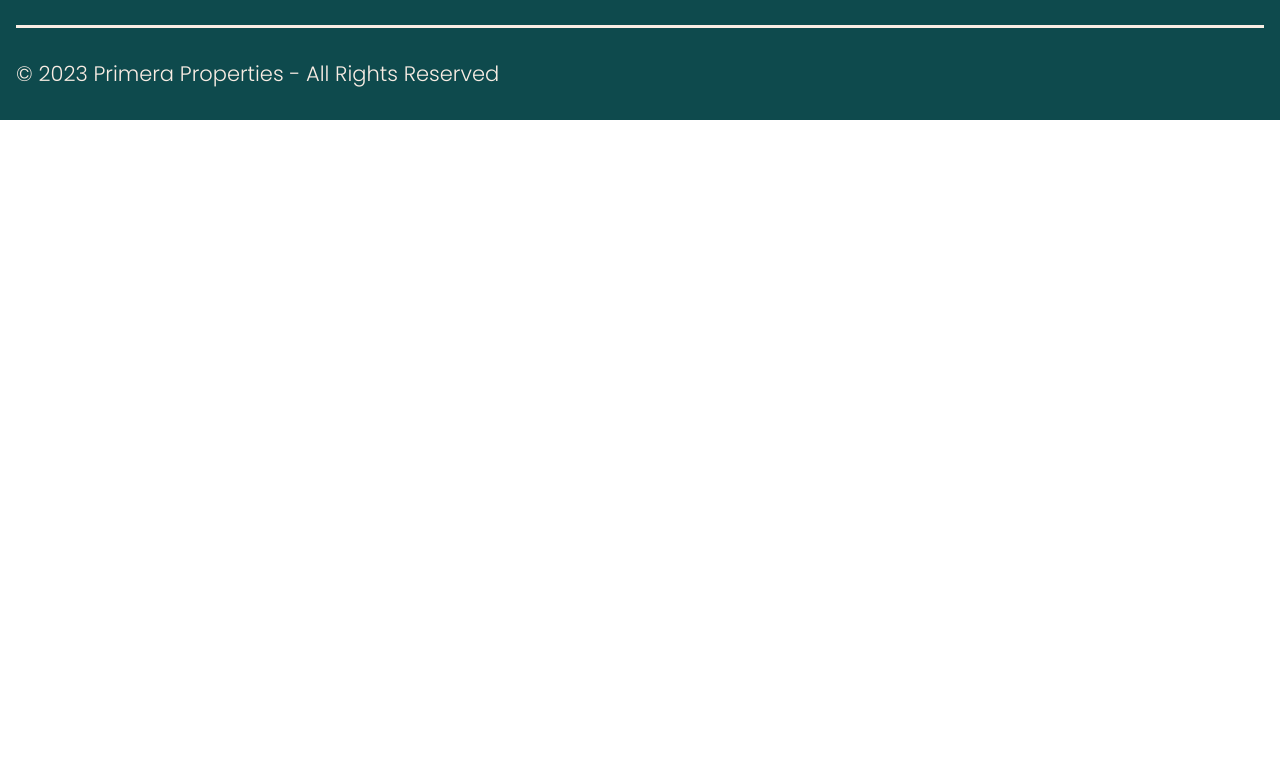
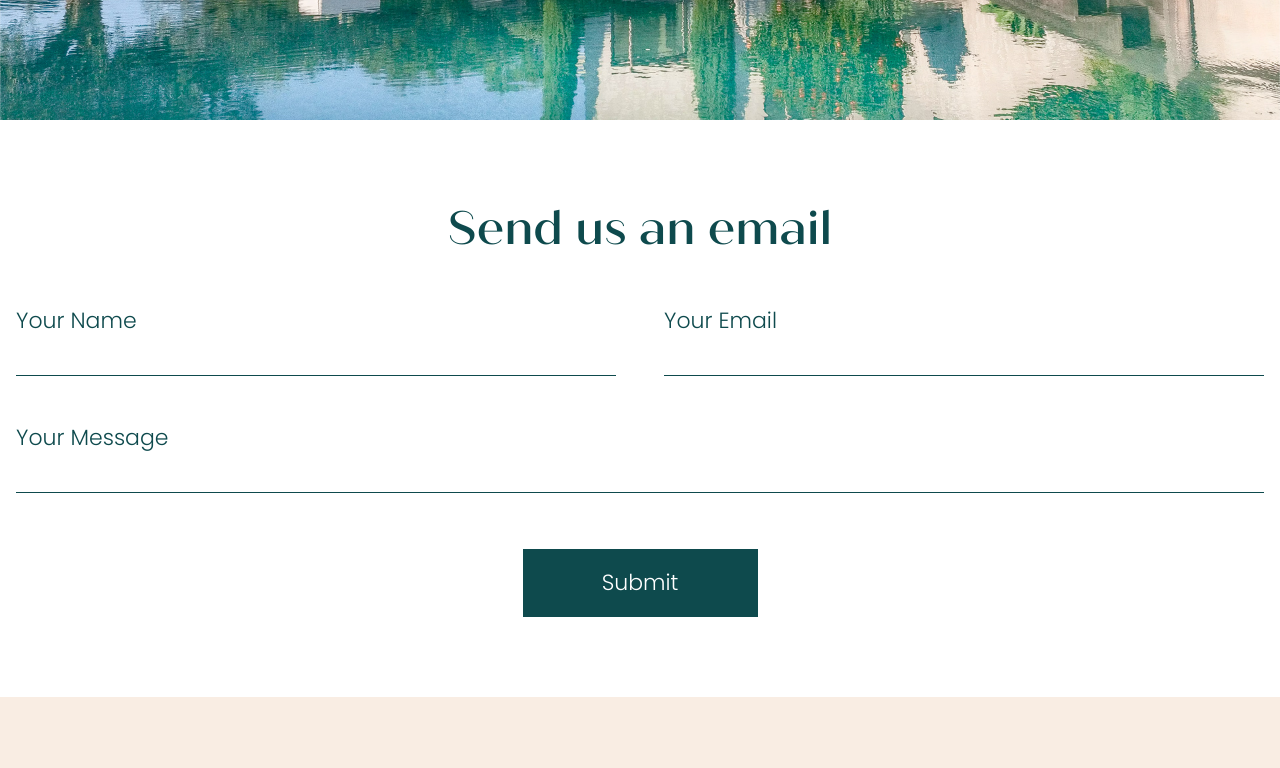
Before and after one commit to Toadder/nextjs-primera, a Next.js app: page /contact in a window 1280 px wide. Before the commit this address had no page. Shown: the part 680-1448 px from the top of the page. Before the commit the page ends 800 px from the top, so only its background shows below. Built offline with nearby package versions, Linux system fonts and the light colour scheme.

Commit message:
Part of contact page

```diff
--- /dev/null
+++ b/pages/contact.js
@@ -0,0 +1,13 @@
+import Head from 'next/head';
+import ContactPage from '@/src/pages/ContactPage';
+
+const Contact = () => (
+	<>
+		<Head>
+			<title>Primera | Contact</title>
+		</Head>
+		<ContactPage />
+	</>
+);
+
+export default Contact;
--- /dev/null
+++ b/src/components/ContactForm/index.jsx
@@ -0,0 +1,82 @@
+import { fadeIn, slideY } from '@/src/app/styles/animations';
+import SectionTitle from '@/src/shared/SectionTitle/SectionTitle';
+import { motion } from 'framer-motion';
+
+const ContactForm = () => {
+	return (
+		<section className='section-paddings'>
+			<div className='container'>
+				<motion.div
+					variants={slideY('down')}
+					initial='hidden'
+					whileInView='show'
+					viewport={{ once: true }}
+					className='text-center'
+				>
+					<SectionTitle styles='text-primary'>Send us an email</SectionTitle>
+				</motion.div>
+				<form className='lg:mt-12 md:mt-10 mt-7'>
+					<div className='grid md:grid-cols-2 grid-cols-1 lg:gap-12 md:gap-10 gap-6'>
+						<motion.div
+							variants={fadeIn()}
+							initial='hidden'
+							whileInView='show'
+							viewport={{ once: true }}
+						>
+							<p className='md:text-[22px] text-xl text-primary'>Your Name</p>
+							<input
+								type='text'
+								className='w-full border-b-[1px] border-primary md:py-1.5 py-2 md:text-xl text-lg text-primary'
+							/>
+						</motion.div>
+						<motion.div
+							variants={fadeIn()}
+							initial='hidden'
+							whileInView='show'
+							viewport={{ once: true }}
+						>
+							<p className='md:text-[22px] text-xl text-primary'>Your Email</p>
+							<input
+								type='email'
+								className='w-full border-b-[1px] border-primary md:py-1.5 py-2 md:text-xl text-lg text-primary'
+							/>
+						</motion.div>
+						<motion.div
+							variants={fadeIn()}
+							initial='hidden'
+							whileInView='show'
+							viewport={{ once: true }}
+							className='md:col-span-2'
+						>
+							<p className='md:text-[22px] text-xl text-primary'>
+								Your Message
+							</p>
+							<input
+								type='text'
+								className='w-full border-b-[1px] border-primary md:py-1.5 py-2 md:text-xl text-lg text-primary'
+							/>
+						</motion.div>
+					</div>
+					<motion.div
+						variants={slideY('up')}
+						initial='hidden'
+						whileInView='show'
+						viewport={{ once: true }}
+					>
+						<button
+							className='
+								lg:mt-14 md:mt-12 mt-7 animated hover:bg-[#0b3e41] md:text-[22px] text-lg lg:h-[68px] md:h-[60px]
+								h-[50px] text-white bg-primary flex items-center justify-center w-full md:max-w-[235px]
+								mx-auto
+						'
+						>
+							Submit
+						</button>
+					</motion.div>
+				</form>
+			</div>
+		</section>
+	);
+};
+
+export default ContactForm;
--- a/src/constants/constants.js
+++ b/src/constants/constants.js
@@ -18,7 +18,7 @@ export const navLinks = [
 	{
 		id: 3,
 		name: 'Contact',
-		path: '/',
+		path: '/contact',
 	},
 ];
 
--- /dev/null
+++ b/src/pages/ContactPage.jsx
@@ -0,0 +1,14 @@
+import React from 'react'
+import Hero from '../components/Hero'
+import ContactForm from '../components/ContactForm'
+
+const ContactPage = () => {
+	return (
+		<>
+			<Hero imgUrl="/contact/hero/01.jpg" />
+			<ContactForm />
+		</>
+	)
+}
+
+export default ContactPage
```
Also changed, not shown: public/contact/hero/01.jpg (added).
